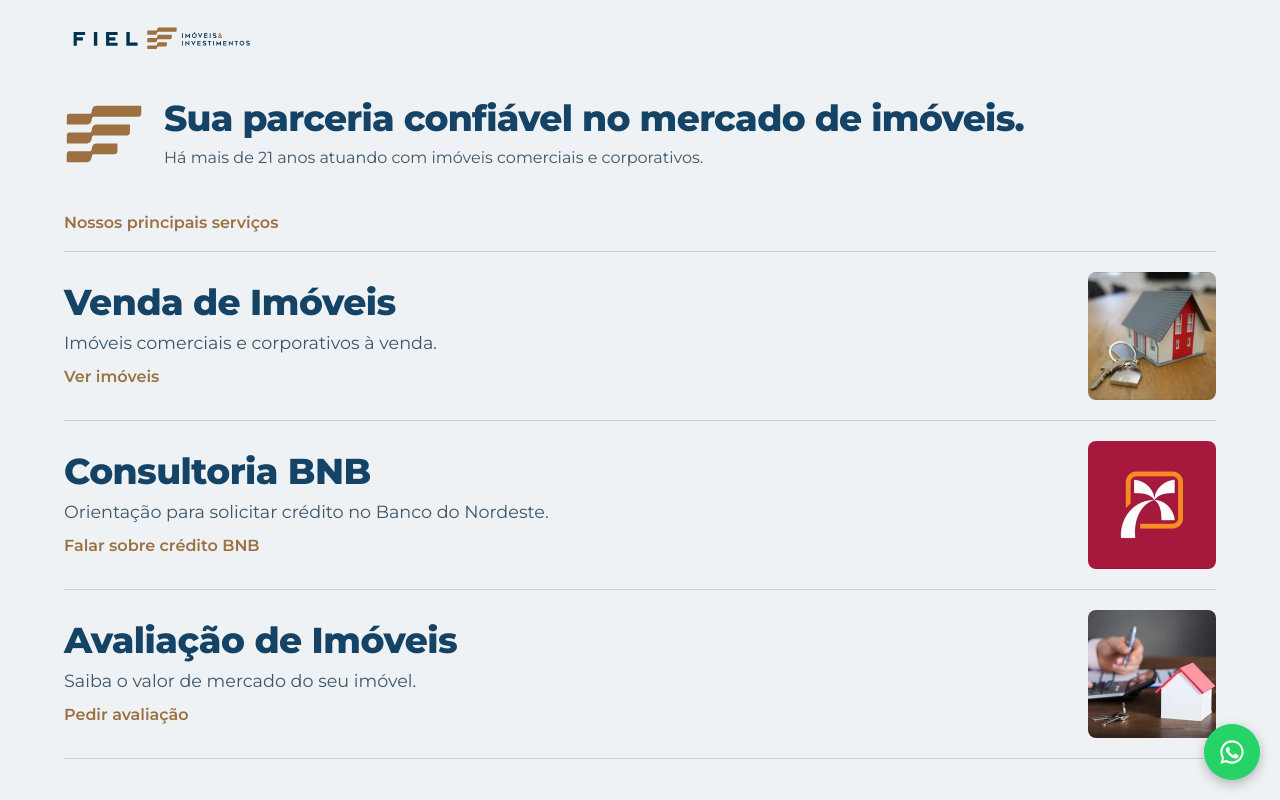
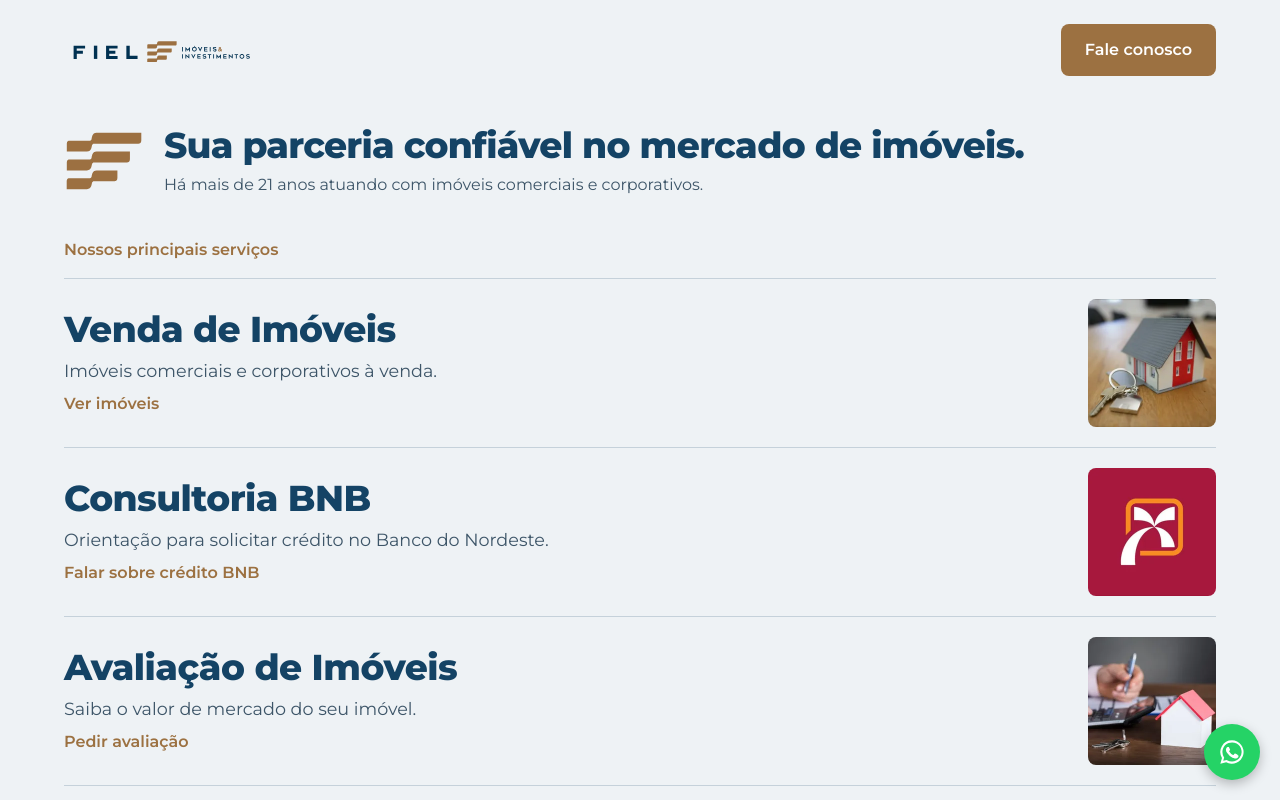
Before and after one commit to Fiel-Negocios/home, a Next.js app: page / in a window 1280 px wide. Shown: the top 800 px of the page. Built offline with nearby package versions, Linux system fonts and the light colour scheme.

Commit message:
feat: same header on every page, home included

```diff
--- a/components/service-page.tsx
+++ b/components/service-page.tsx
@@ -1,9 +1,8 @@
 import { Children, Fragment, isValidElement, type ReactNode } from "react";
-import { type Service, sites, siteUrl } from "@/lib/sites";
+import { type Service, sites } from "@/lib/sites";
 import { PageHero } from "./page-hero";
 import { type Anchor, anchors, Section, type SectionProps } from "./section";
 import { SiteHeader } from "./site-header";
-import { WhatsAppButton } from "./whatsapp";
 
 /**
  * Esqueleto das páginas de serviço: cabeçalho com o menu das seções, hero e
@@ -28,7 +27,7 @@ export function ServicePage({
   const menu = anchoredSections(children);
   return (
     <>
-      <SiteHeader logoHref={siteUrl("home")}>
+      <SiteHeader service={service}>
         {menu.length > 0 && (
           <nav
             aria-label="Seções da página"
@@ -41,9 +40,6 @@ export function ServicePage({
             ))}
           </nav>
         )}
-        <WhatsAppButton service={service} className="hidden sm:inline-block">
-          Fale conosco
-        </WhatsAppButton>
       </SiteHeader>
       <main className="flex-1">
         <PageHero
--- a/components/site-header.tsx
+++ b/components/site-header.tsx
@@ -1,29 +1,32 @@
 import type { ReactNode } from "react";
 import { BRAND } from "@/lib/company";
+import { type Service, siteUrl } from "@/lib/sites";
+import { WhatsAppButton } from "./whatsapp";
 
-const logoClass = "w-[min(55vw,14rem)] sm:mr-auto sm:w-48";
-
-function Logo({ className }: { className: string }) {
-  return <img className={className} src="/svg/fiel_logo.svg" alt={BRAND} />;
-}
-
+/**
+ * Cabeçalho de todas as páginas: logo que leva à home, o que a página quiser
+ * no meio (o menu das seções, nas páginas de serviço) e o botão de contato.
+ */
 export function SiteHeader({
-  logoHref,
+  service,
   children,
 }: {
-  logoHref?: string;
+  /** Serviço da página; entra na mensagem do botão de contato. */
+  service?: Service;
   children?: ReactNode;
 }) {
   return (
     <header className="wrap flex items-center justify-center gap-8 py-6 sm:justify-start">
-      {logoHref ? (
-        <a href={logoHref} className={logoClass}>
-          <Logo className="w-full" />
-        </a>
-      ) : (
-        <Logo className={logoClass} />
-      )}
+      <a
+        href={siteUrl("home")}
+        className="w-[min(55vw,14rem)] sm:mr-auto sm:w-48"
+      >
+        <img className="w-full" src="/svg/fiel_logo.svg" alt={BRAND} />
+      </a>
       {children}
+      <WhatsAppButton service={service} className="hidden sm:inline-block">
+        Fale conosco
+      </WhatsAppButton>
     </header>
   );
 }
```
